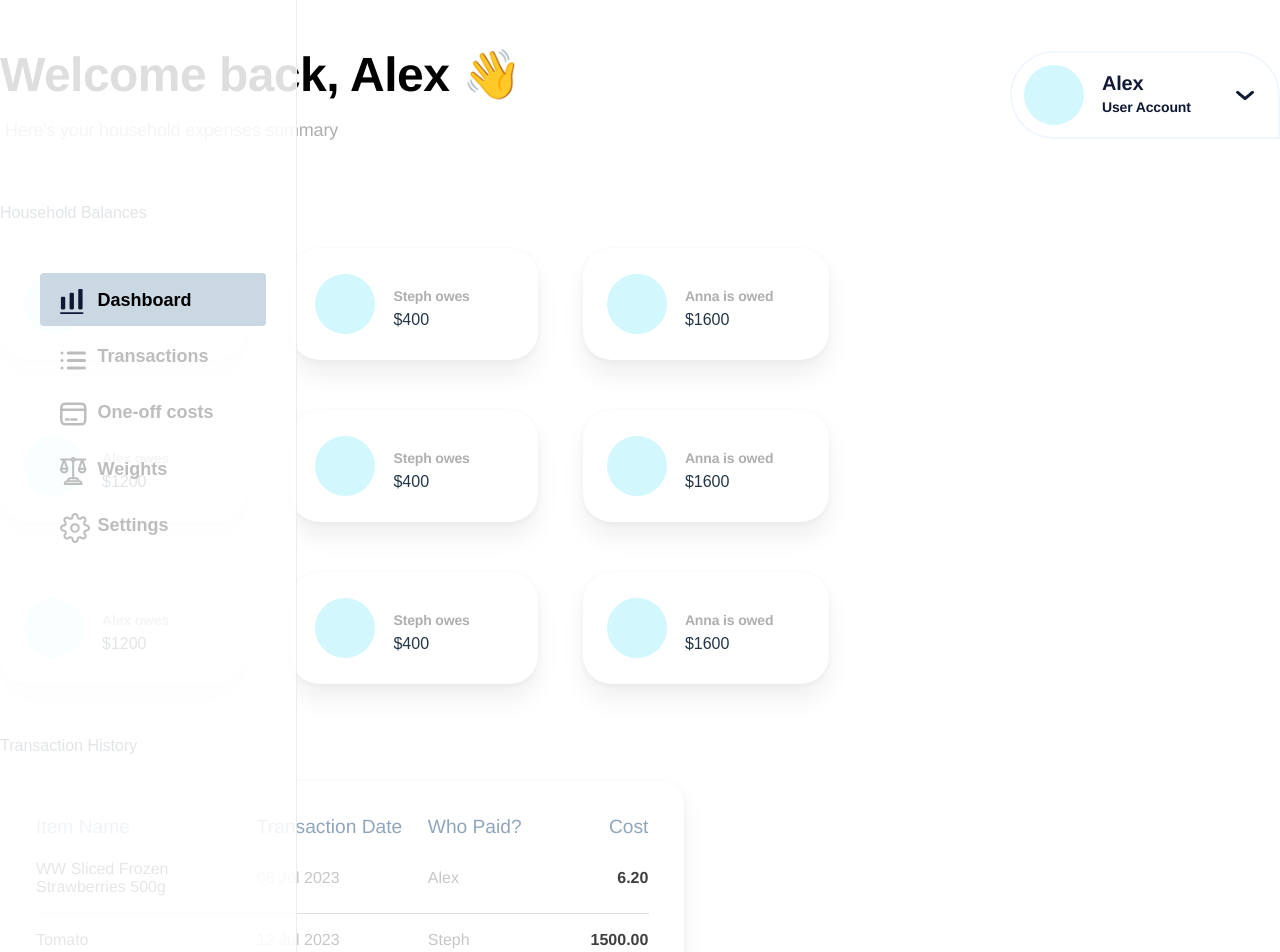
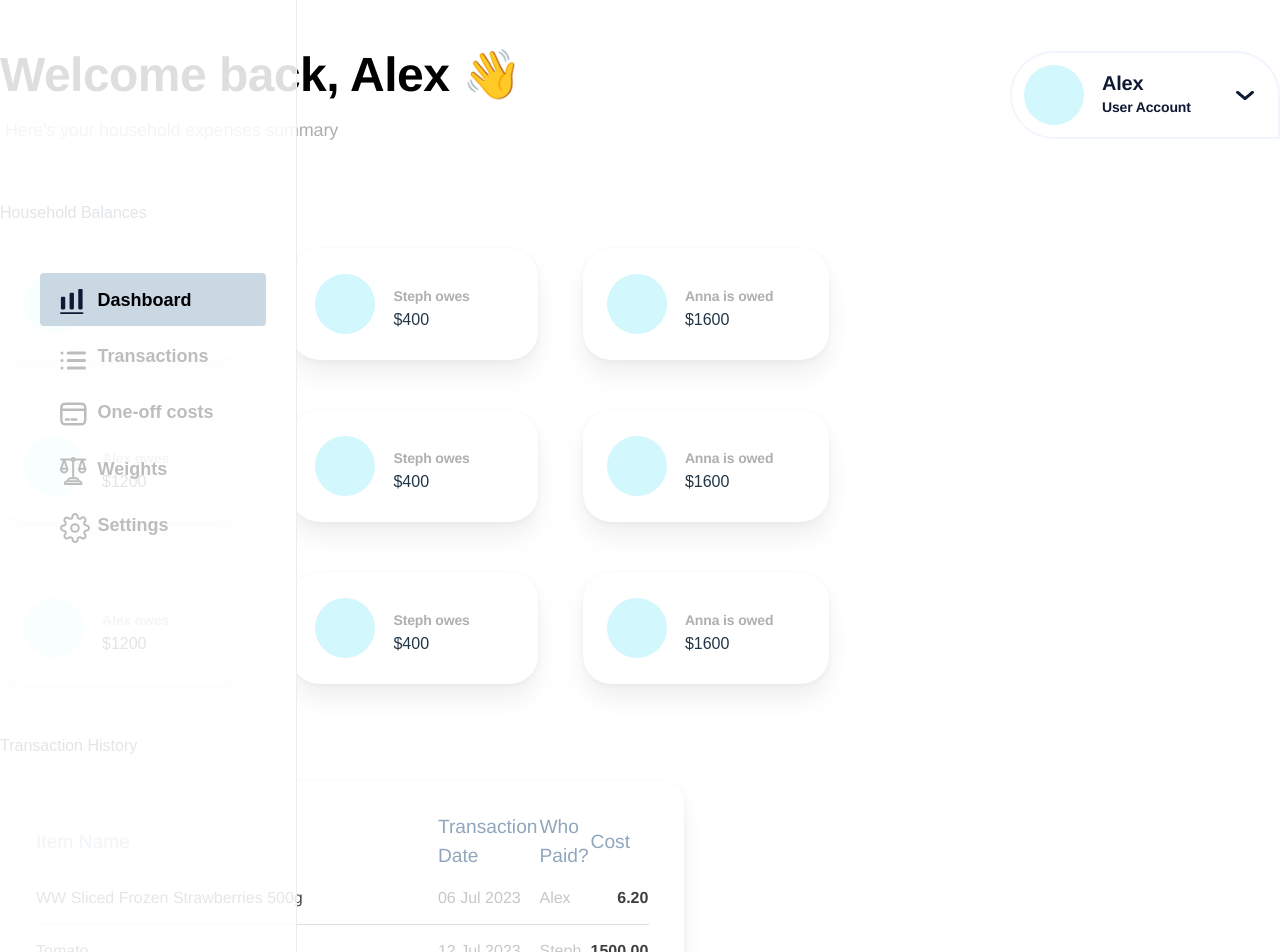
Before and after one commit to akirafeng2/everyday_rewards_finance_tool, a React (Vite) app in the folder src/frontend/: page / in a window 1280 px wide. Shown: the top 952 px of the page. Built offline with nearby package versions, Linux system fonts and the light colour scheme.

Commit message:
adding classes to dashboard_table css

```diff
--- a/src/frontend/src/pages/Dashboard/dashboard.css
+++ b/src/frontend/src/pages/Dashboard/dashboard.css
@@ -105,11 +105,11 @@
   height: 200px;
 }
 
-table {
+.dashboard_table_box table {
   border-collapse: collapse;
 }
 
-th {
+.dashboard_table_box th {
   color: #91a6bc;
   font-family: "DM Sans-Regular", Helvetica;
   font-size: 1.2rem;
@@ -119,7 +119,7 @@ th {
   width: 100%;
 }
 
-td {
+.dashboard_table_box td {
   padding-top: 1.0625rem;
   padding-bottom: 1.0625rem;
   border-bottom: 1px solid #ddd;
@@ -130,18 +130,18 @@ td {
   font-weight: 400;
 }
 
-td.item {
+.dashboard_table_box td.item {
   color: #3f3f3f;
   font-family: "DM Sans-Regular", Helvetica;
 }
 
-td.date,
-td.payer {
+.dashboard_table_box td.date,
+.dashboard_table_box td.payer {
   color: #c7c7c7;
   font-family: "DM Sans-Regular", Helvetica;
 }
 
-td.cost {
+.dashboard_table_box td.cost {
   color: #3f3f3f;
   font-family: "Lato-Bold", Helvetica;
   font-weight: 700;
```
